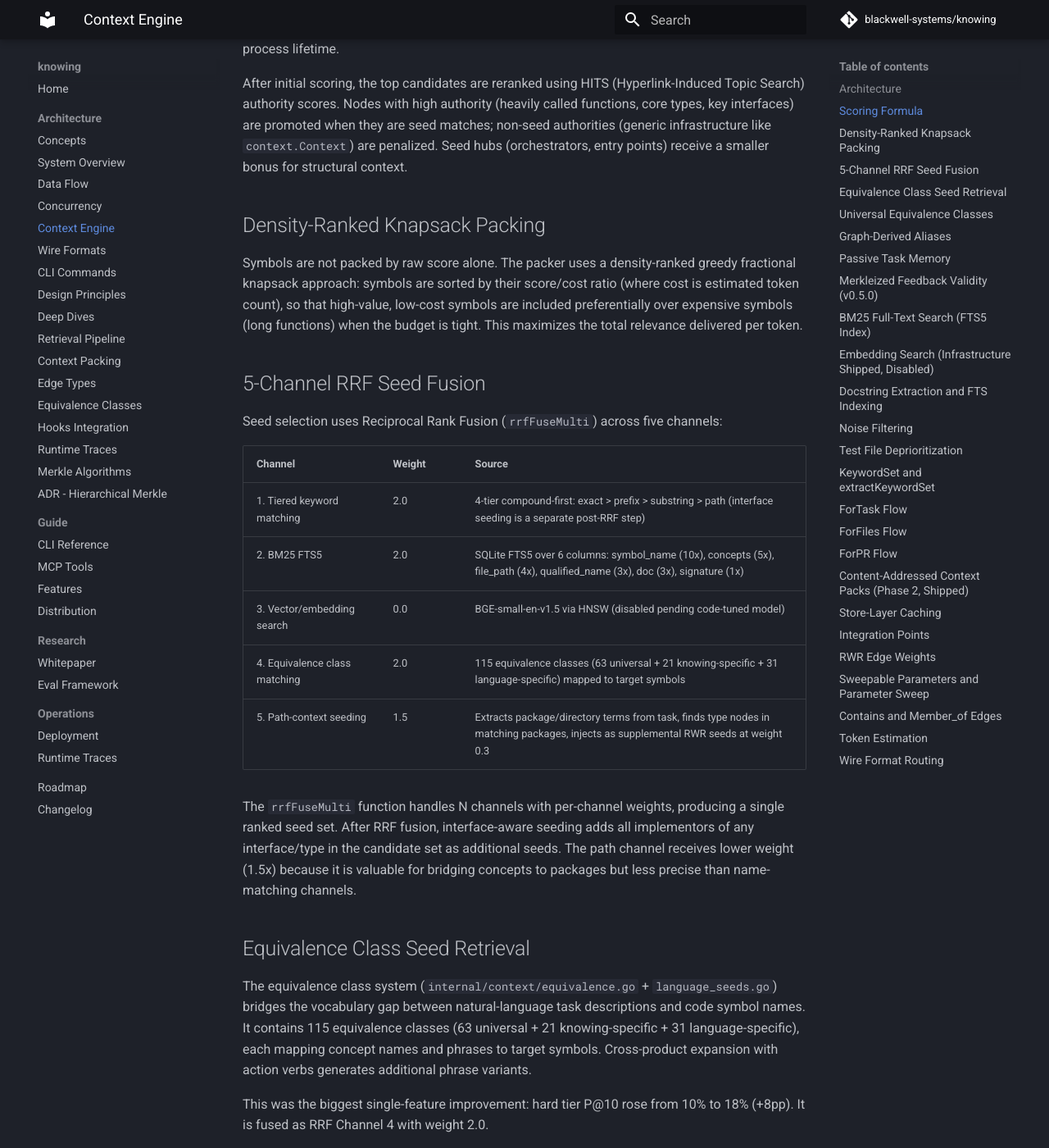
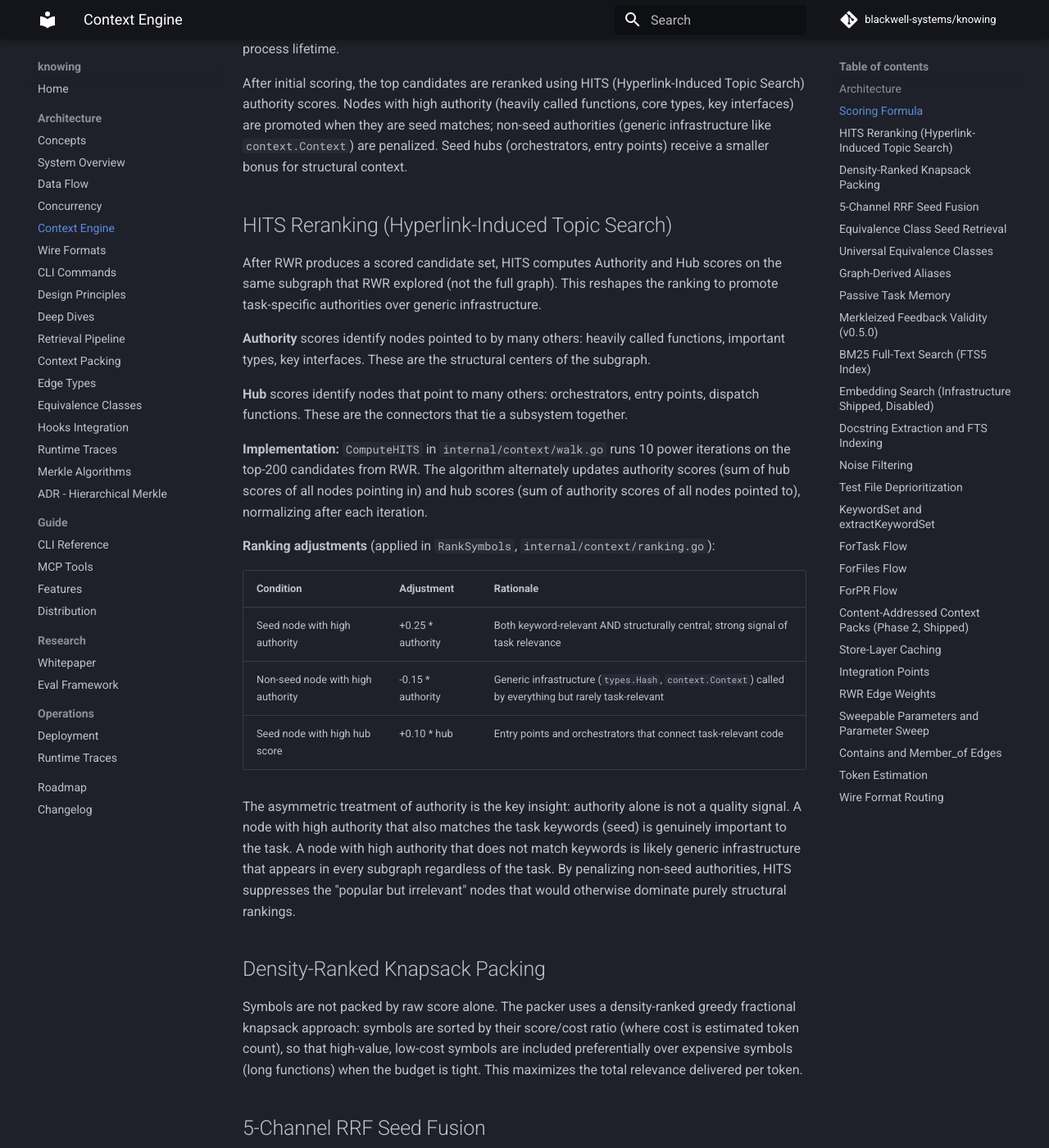
Before and after one commit to blackwell-systems/knowing, an MkDocs documentation site: the page built from docs/architecture/context-engine.md, in a window 1280 px wide and 1400 px high, scrolled down 1964 px. Shown: the whole window at 82% size. Built offline with MkDocs 1.6.1 and Material for MkDocs 9.7.7, drawn with Linux system fonts in a browser that asks for light colours; comment, search, counter and statistics services are not loaded.

Commit message:
docs: add HITS explanation to context-engine.md

```diff
--- a/docs/architecture/context-engine.md
+++ b/docs/architecture/context-engine.md
@@ -55,6 +55,26 @@ Each candidate symbol receives a weighted score. Two paths exist depending on wh
 The session boost is provided by `SessionTracker` (`internal/context/session.go`), which records symbols returned by context queries during the current server lifetime. Symbols accessed recently receive a boost with a 3-minute half-life (tuned for AI session cadence), capped at 2.0x to prevent runaway amplification. The MCP server maintains one tracker per process lifetime.
 
 After initial scoring, the top candidates are reranked using HITS (Hyperlink-Induced Topic Search) authority scores. Nodes with high authority (heavily called functions, core types, key interfaces) are promoted when they are seed matches; non-seed authorities (generic infrastructure like `context.Context`) are penalized. Seed hubs (orchestrators, entry points) receive a smaller bonus for structural context.
+
+## HITS Reranking (Hyperlink-Induced Topic Search)
+
+After RWR produces a scored candidate set, HITS computes Authority and Hub scores on the same subgraph that RWR explored (not the full graph). This reshapes the ranking to promote task-specific authorities over generic infrastructure.
+
+**Authority** scores identify nodes pointed to by many others: heavily called functions, important types, key interfaces. These are the structural centers of the subgraph.
+
+**Hub** scores identify nodes that point to many others: orchestrators, entry points, dispatch functions. These are the connectors that tie a subsystem together.
+
+**Implementation:** `ComputeHITS` in `internal/context/walk.go` runs 10 power iterations on the top-200 candidates from RWR. The algorithm alternately updates authority scores (sum of hub scores of all nodes pointing in) and hub scores (sum of authority scores of all nodes pointed to), normalizing after each iteration.
+
+**Ranking adjustments** (applied in `RankSymbols`, `internal/context/ranking.go`):
+
+| Condition | Adjustment | Rationale |
+|-----------|-----------|-----------|
+| Seed node with high authority | +0.25 * authority | Both keyword-relevant AND structurally central; strong signal of task relevance |
+| Non-seed node with high authority | -0.15 * authority | Generic infrastructure (`types.Hash`, `context.Context`) called by everything but rarely task-relevant |
+| Seed node with high hub score | +0.10 * hub | Entry points and orchestrators that connect task-relevant code |
+
+The asymmetric treatment of authority is the key insight: authority alone is not a quality signal. A node with high authority that also matches the task keywords (seed) is genuinely important to the task. A node with high authority that does not match keywords is likely generic infrastructure that appears in every subgraph regardless of the task. By penalizing non-seed authorities, HITS suppresses the "popular but irrelevant" nodes that would otherwise dominate purely structural rankings.
 
 ## Density-Ranked Knapsack Packing
 
```
